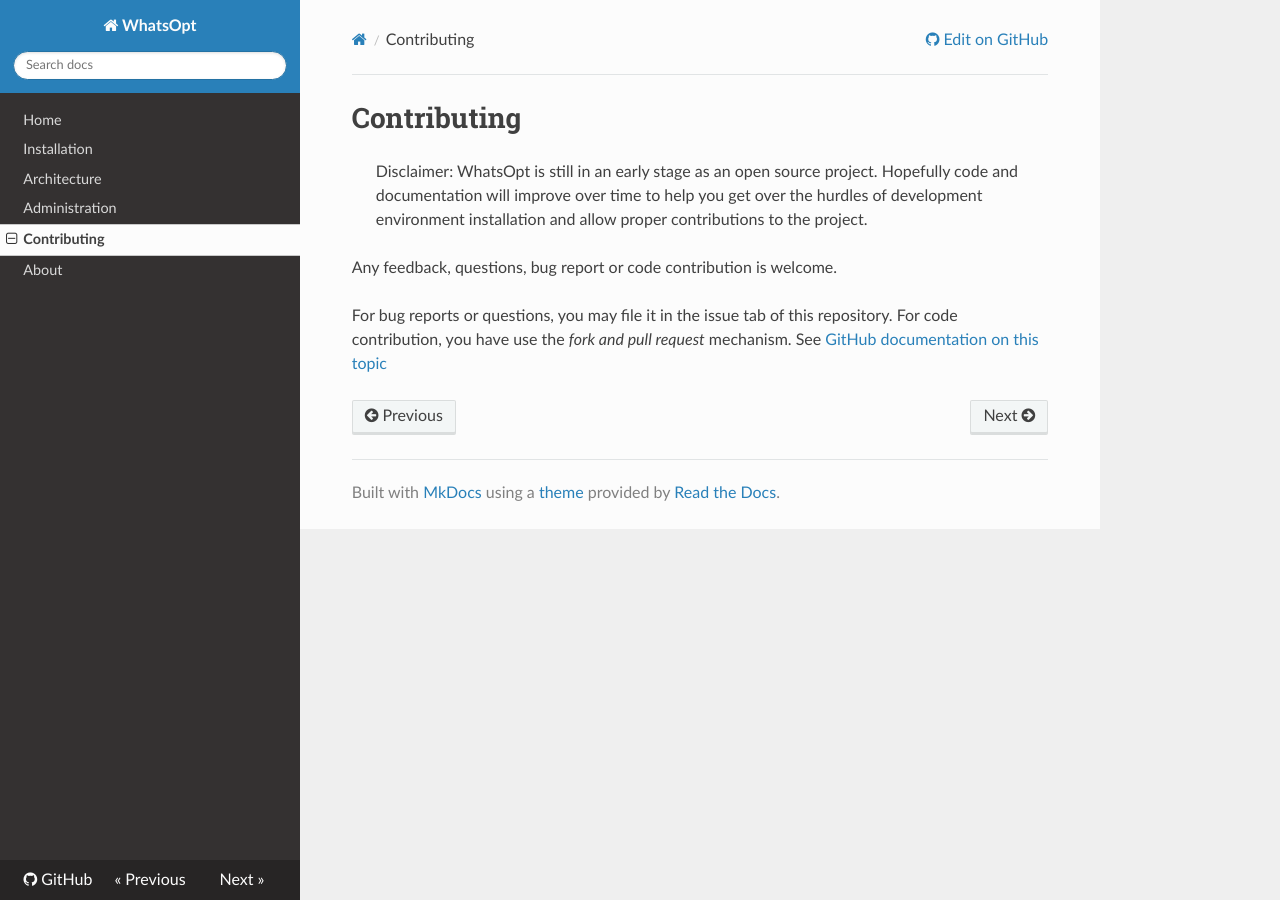
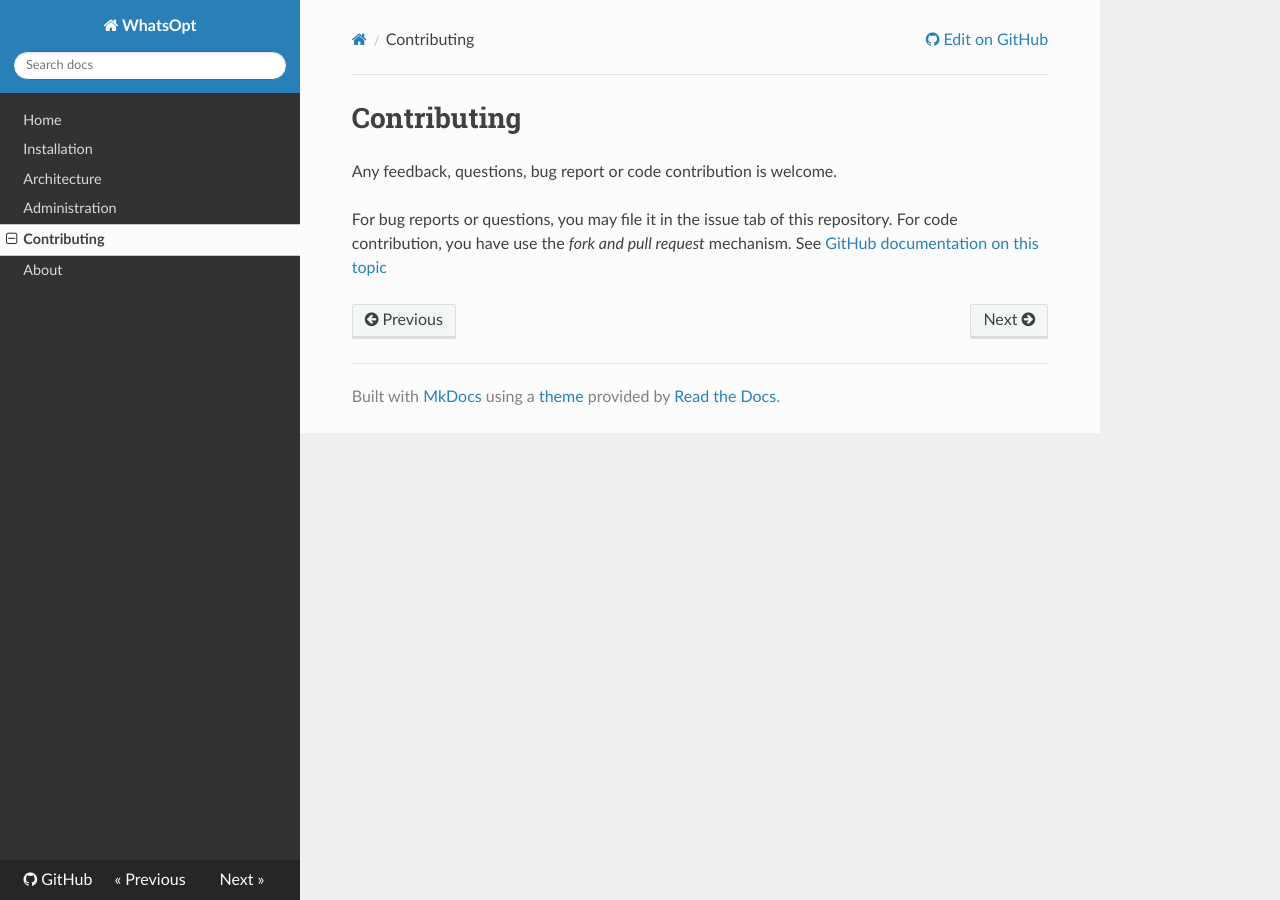
Before and after one commit to whatsopt/WhatsOpt-Doc, an MkDocs documentation site: the page built from docs/contrib.md, in a window 1280 px wide. Built offline with MkDocs 1.6.1, drawn with Linux system fonts in a browser that asks for light colours; nearby versions of some CDN libraries.

Commit message:
Update contrib.md

```diff
--- a/docs/contrib.md
+++ b/docs/contrib.md
@@ -1,6 +1,4 @@
 # Contributing
-
-> Disclaimer: WhatsOpt is still in an early stage as an open source project. Hopefully code and documentation will improve over time to help you get over the hurdles of development environment installation and allow proper contributions to the project.
 
 Any feedback, questions, bug report or code contribution is welcome.
 
```
